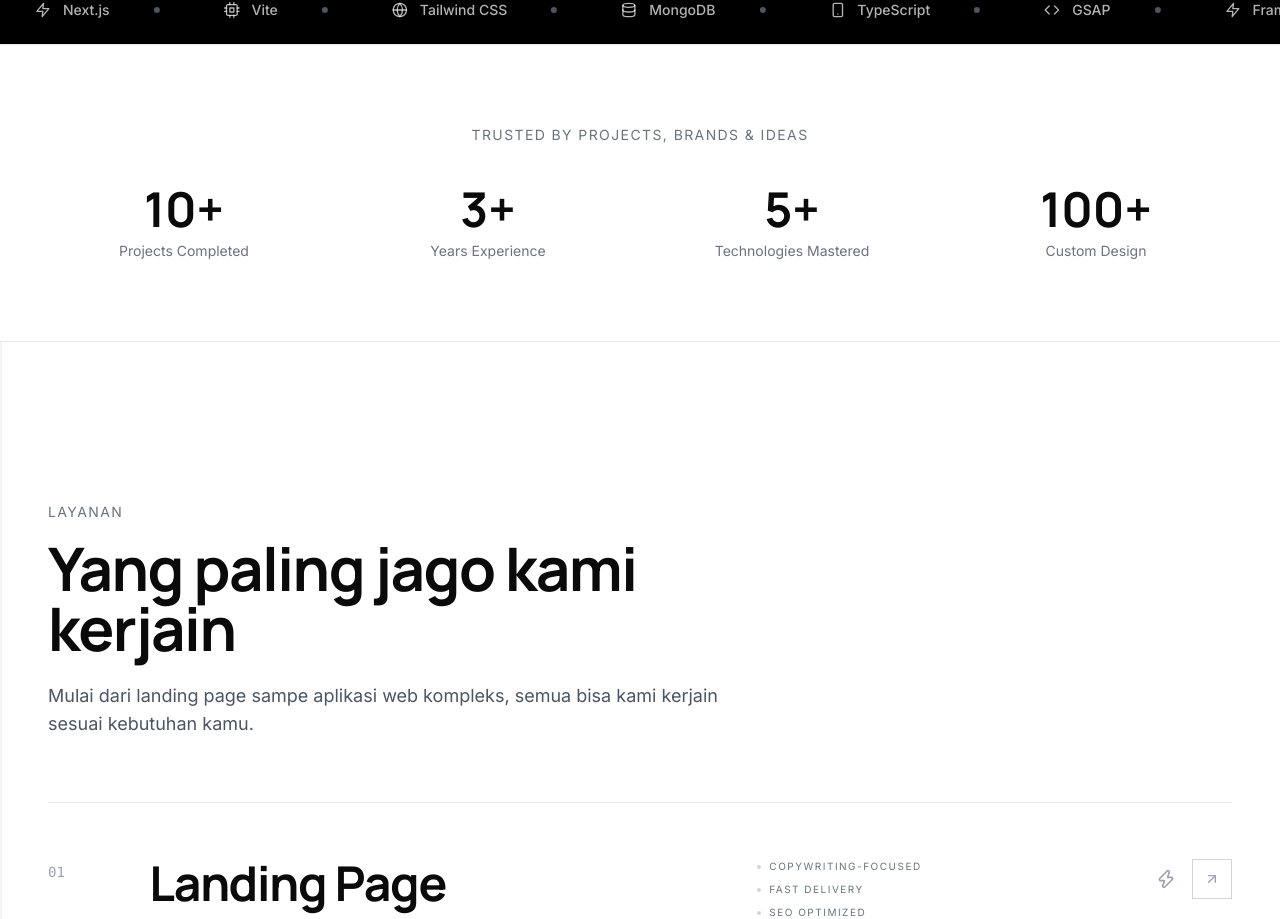
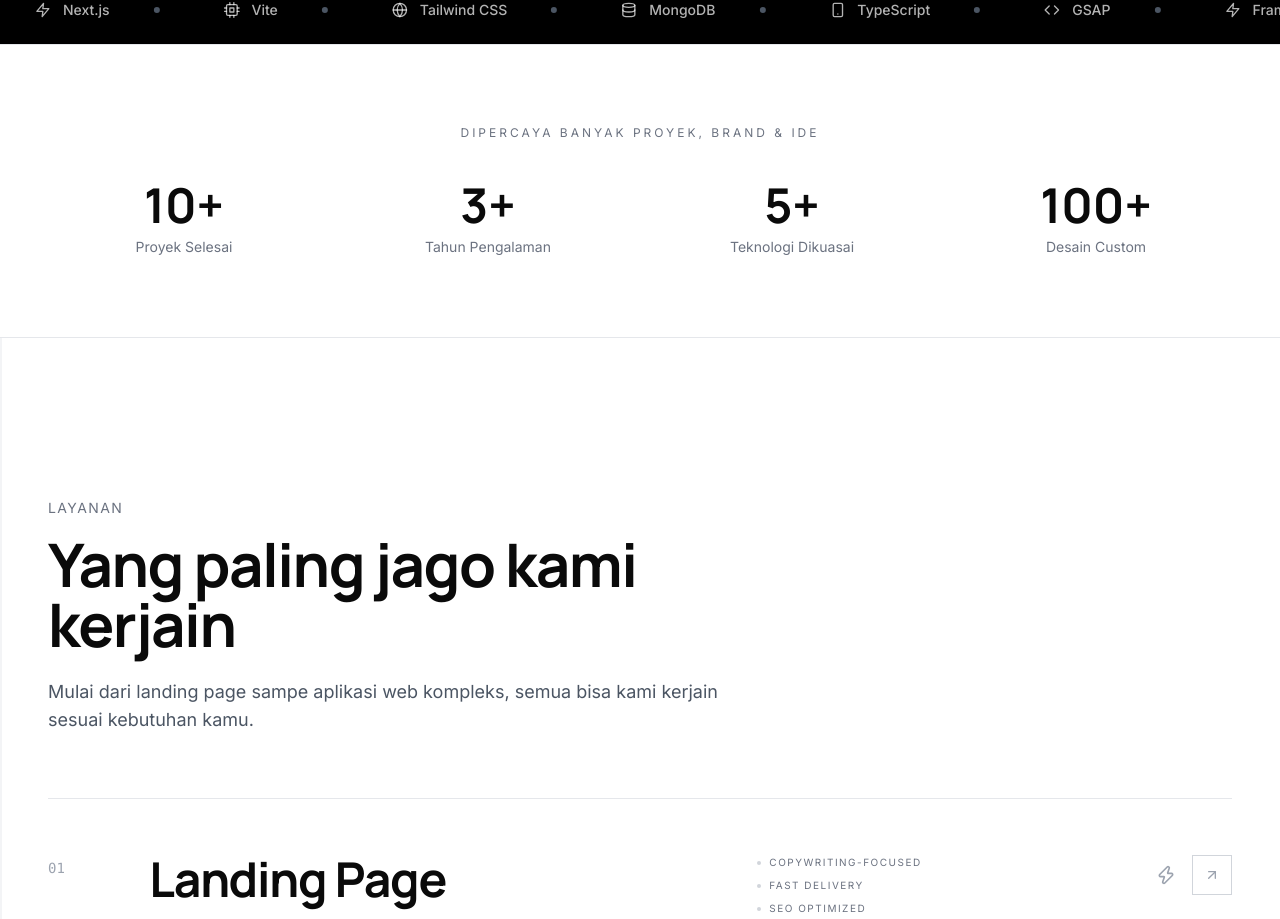
Before and after one commit to Galvinal-227/gwd-studio, a React (Vite) app: page / in a window 1280 px wide. Shown: the part 917-1836 px from the top of the page. Built offline with nearby package versions, Linux system fonts and the light colour scheme.

Commit message:
Update TrustSection.jsx

```diff
--- a/src/components/TrustSection.jsx
+++ b/src/components/TrustSection.jsx
@@ -8,8 +8,17 @@ gsap.registerPlugin(ScrollTrigger);
 
 const TrustSection = () => {
   const sectionRef = useRef(null);
+  const { t } = useTranslation();
+
+  const statLabels = {
+    'Projects Completed': 'trust_projects',
+    'Years Experience': 'trust_years',
+    'Technologies Mastered': 'trust_tech',
+    'Custom Design': 'trust_custom',
+  };
 
   useLayoutEffect(() => {
+    const ctx = gsap.context(() => {
       const items = sectionRef.current.querySelectorAll('.stat-item');
 
       gsap.fromTo(items,
@@ -18,7 +27,7 @@ const TrustSection = () => {
           opacity: 1,
           y: 0,
           duration: 0.8,
-        ease: 'power3.out',
+          ease: 'power4.out',
           stagger: 0.1,
           scrollTrigger: { trigger: sectionRef.current, start: 'top 80%' }
         }
@@ -42,20 +51,16 @@ const TrustSection = () => {
           });
         }
       });
+    }, sectionRef);
+
+    return () => ctx.revert();
   }, []);
-
-  const statLabels = {
-    'Projects Completed': 'trust_projects',
-    'Years Experience': 'trust_years',
-    'Technologies Mastered': 'trust_tech',
-    'Custom Design': 'trust_custom',
-  };
 
   return (
     <section ref={sectionRef} className="py-16 md:py-20 bg-white border-y border-gray-200">
-      <div className="container mx-auto px-6 md:px-8 lg:px-12 max-w-7xl">
-        <p className="text-center text-sm uppercase tracking-widest text-gray-500 mb-10">
-          Trusted by projects, brands & ideas
+      <div className="container mx-auto px-6 md:px-8 lg:px-12 max-w-[1400px]">
+        <p className="text-center text-[10px] md:text-xs uppercase tracking-[0.25em] text-gray-500 mb-10">
+          {t('trust_title')}
         </p>
         <div className="grid grid-cols-2 md:grid-cols-4 gap-8">
           {stats.map((stat) => (
@@ -66,7 +71,9 @@ const TrustSection = () => {
               >
                 0+
               </div>
-              <div className="mt-2 text-sm text-gray-500">{stat.label}</div>
+              <div className="mt-2 text-sm text-gray-500">
+                {t(statLabels[stat.label] || 'trust_projects')}
+              </div>
             </div>
           ))}
         </div>
```
Lines whose indentation alone changed are shown as unchanged.
